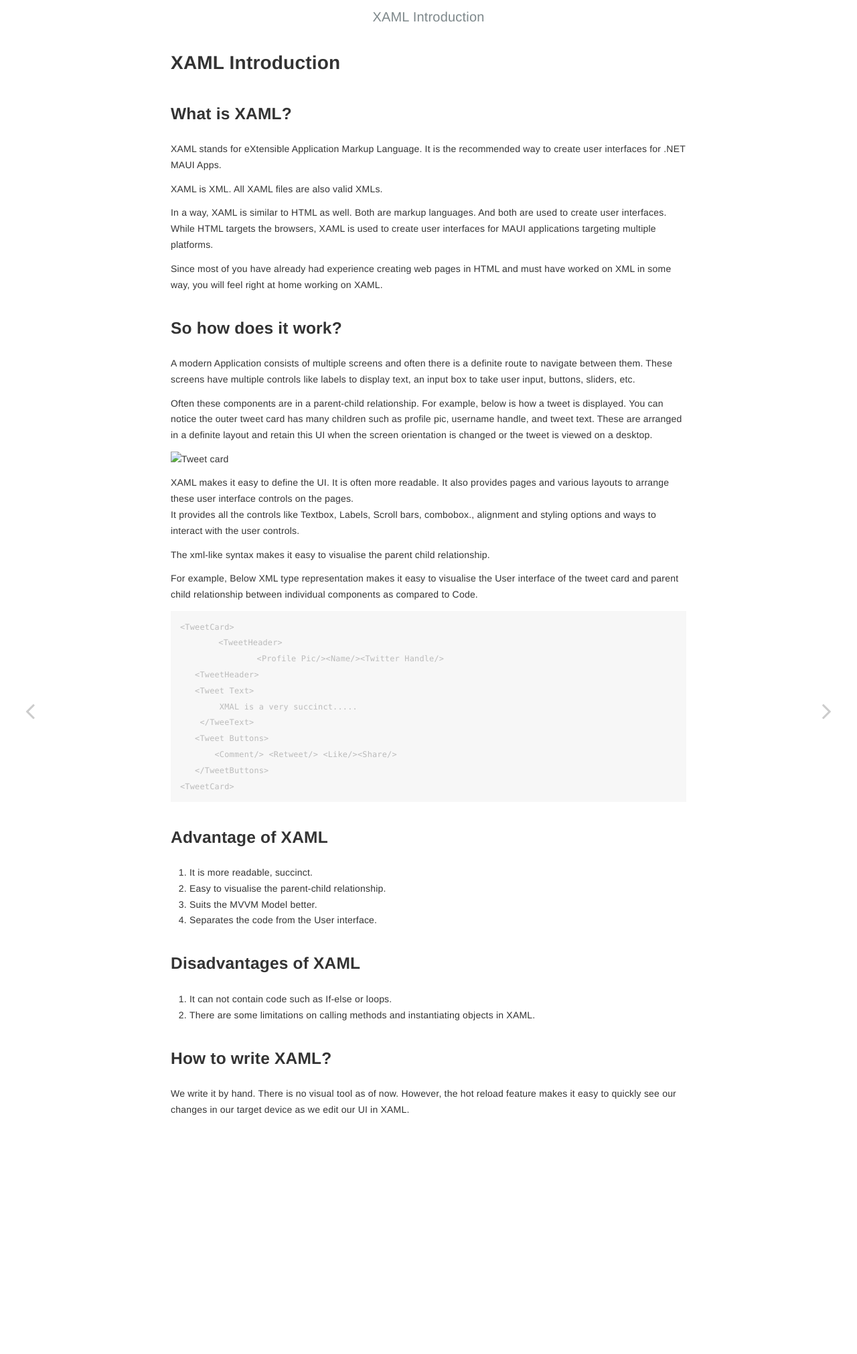
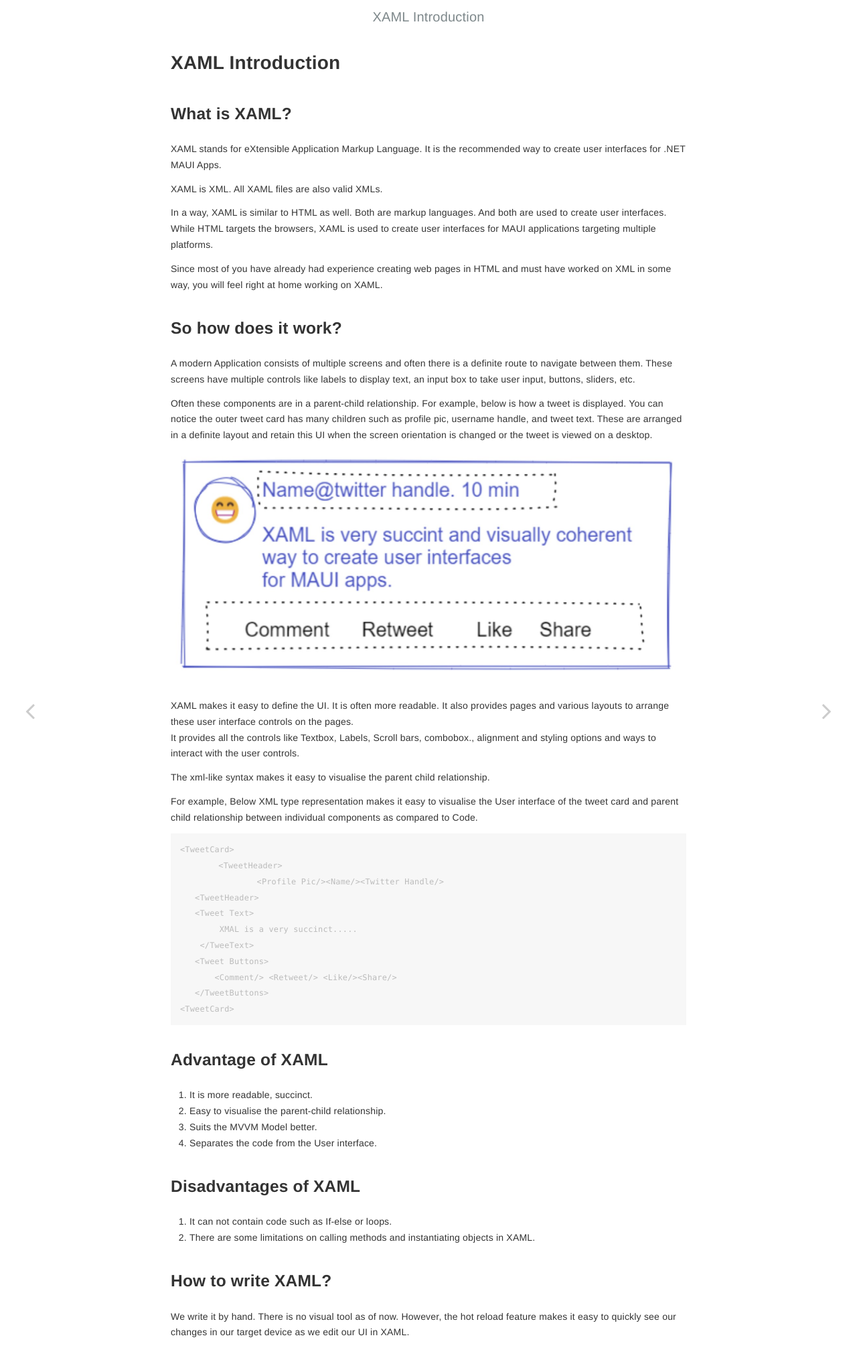
Before and after one commit to siddharthsingh89/maui-recipes, a Jekyll site: the page built from _posts/chapter-01-xaml/2022-06-20-what-is-xaml.md, in a window 1280 px wide. Shown: the whole page at 67% size. Built offline with Jekyll 4.4.1, drawn with Linux system fonts in a browser that asks for light colours.

Commit message:
Fixing image link

```diff
--- a/_posts/chapter-01-xaml/2022-06-20-what-is-xaml.md
+++ b/_posts/chapter-01-xaml/2022-06-20-what-is-xaml.md
@@ -22,7 +22,7 @@ A modern Application consists of multiple screens and often there is a definite
 
 Often these components are in a parent-child relationship. For example, below is how a tweet is displayed. You can notice the outer tweet card has many children such as profile pic, username handle, and tweet text. These are arranged in a definite layout and retain this UI when the screen orientation is changed or the tweet is viewed on a desktop.
 
-![Tweet card](CookbookCover.png?raw=true "A Tweet Card UI")
+![Tweet card](https://github.com/siddharthsingh89/maui-recipes/blob/main/_posts/chapter-01-xaml/parent_child.jpg "A Tweet Card UI")
 
 
 XAML makes it easy to define the UI. It is often more readable.
```
